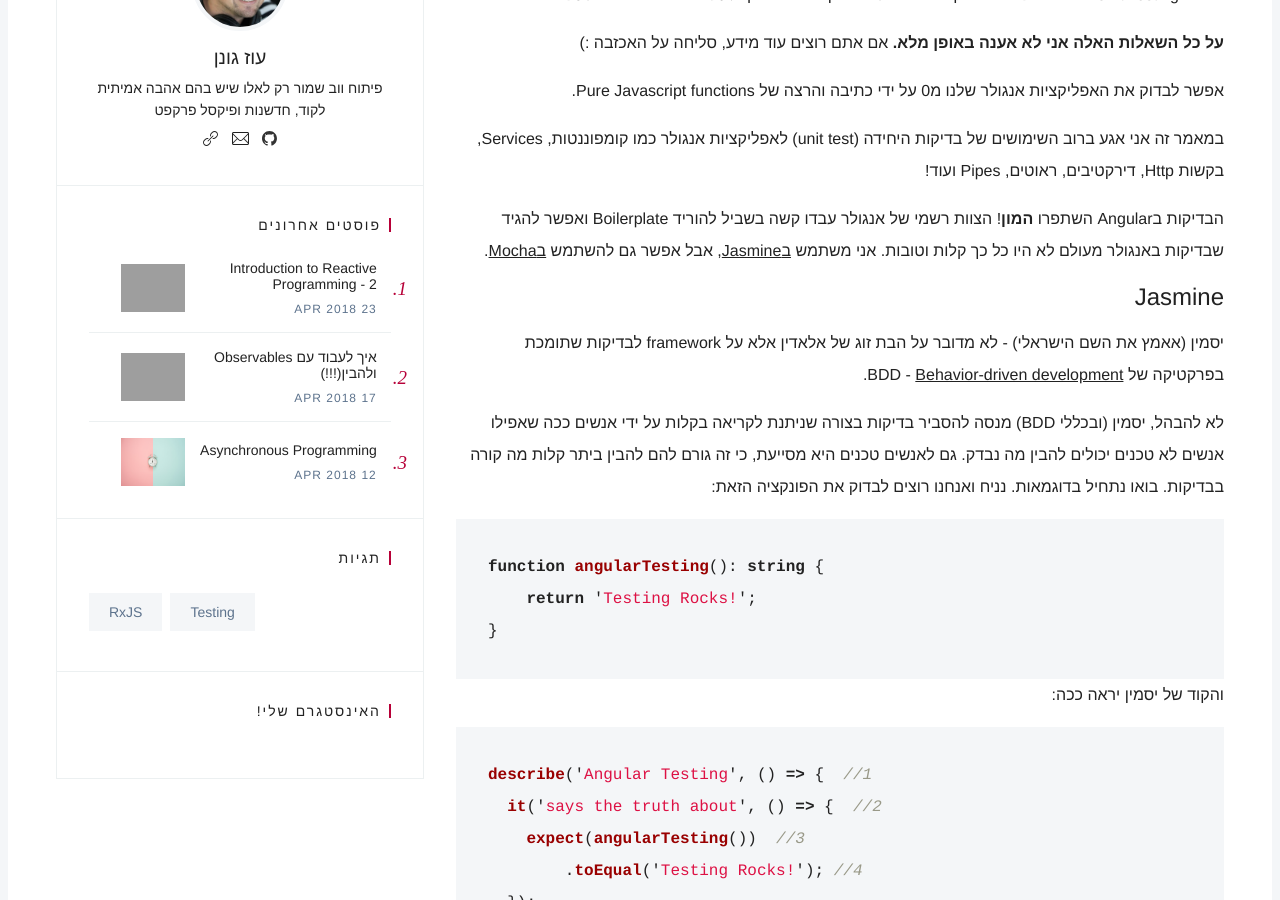
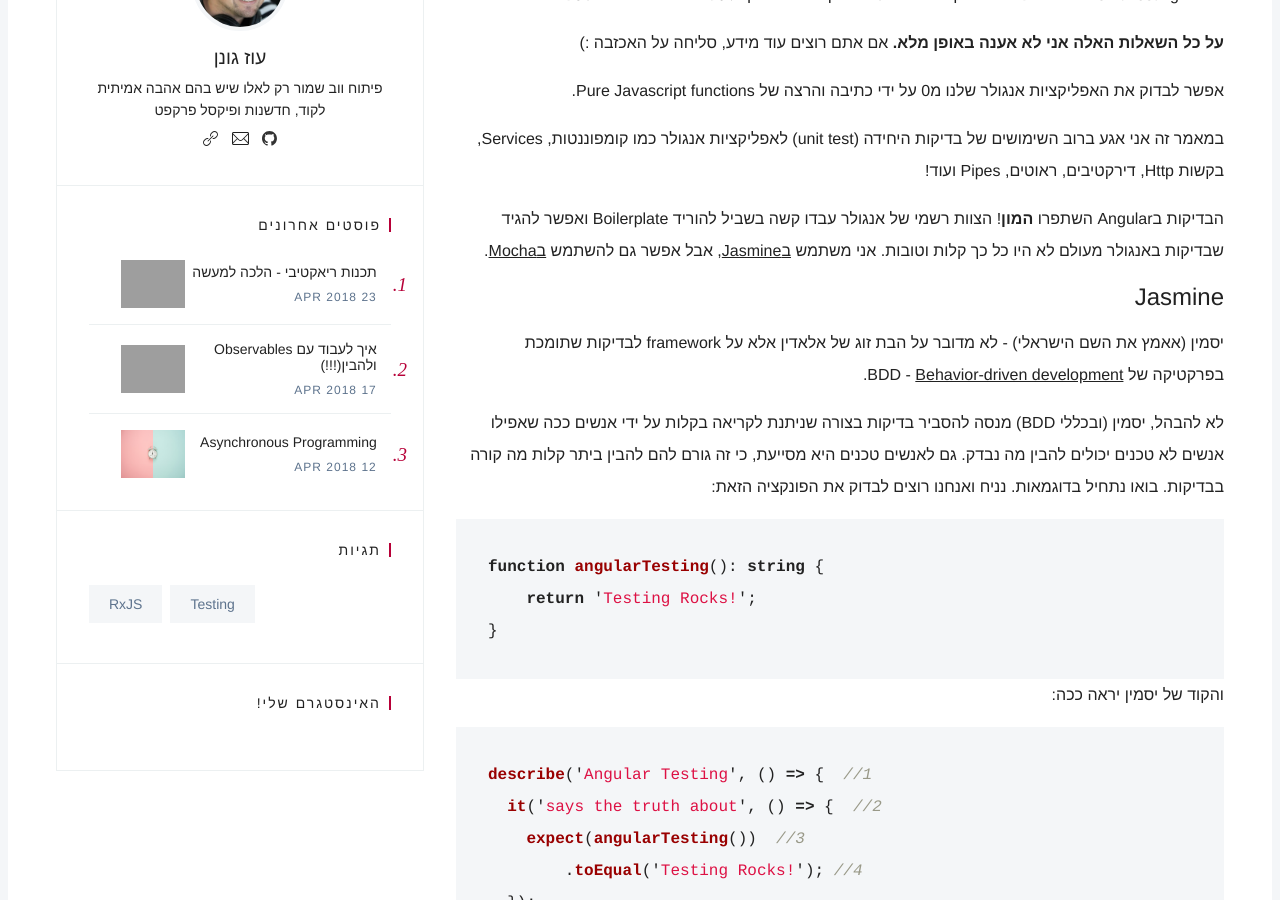
Before and after one commit to ozgonen/ozgonen.github.io, a Jekyll site: the page built from _posts/2018-04-24-testing-angular-4.md, in a window 1280 px wide and 900 px high, scrolled down 779 px. Built offline with Jekyll 4.4.1, drawn with Linux system fonts in a browser that asks for light colours; some web fonts are replaced; grey boxes are pictures that could not be loaded.

Commit message:
some changes in into to reactive 2 - blog post

```diff
--- a/_posts/2018-04-23-introduction-to-reactive-programming-2.md
+++ b/_posts/2018-04-23-introduction-to-reactive-programming-2.md
@@ -1,6 +1,6 @@
 ---
 layout: post
-title: Introduction to Reactive Programming - 2
+title: תכנות ריאקטיבי - הלכה למעשה
 description: "מה שממש קשה להבין מכל החפירה שעשיתי זה איך לעזאזל עובדים עם זה."
 modified: 2016-04-12T15:27:45-04:00
 comments: true
```
Also changed, not shown: other parts of _posts/2018-04-23-introduction-to-reactive-programming-2.md (+0 -3 lines).
